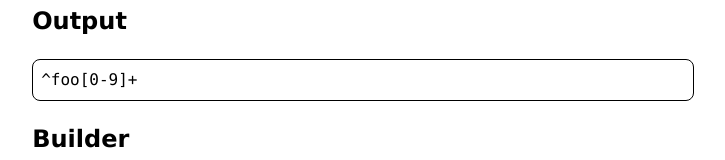
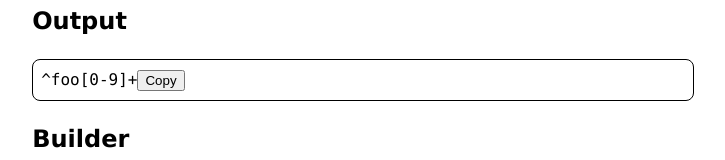
Before and after one commit to azdavis/regex-builder, a React (Create React App) app: page / in a window 1280 px wide. Shown: the part 222-382 px from the top of the page, without its empty margins (277-1002 px from the left). Built offline with nearby package versions, Linux system fonts and the light colour scheme.

Commit message:
Add copy button

```diff
--- a/src/App.tsx
+++ b/src/App.tsx
@@ -70,7 +70,7 @@ export function App(): ReactElement {
       setVal(x);
     }
   }
-  const s = showRegex(val);
+  const reString = showRegex(val);
   return (
     <>
       <h1>Regex Builder</h1>
@@ -104,11 +104,14 @@ export function App(): ReactElement {
         </details>
       </div>
       <h2>Output</h2>
-      {s === null ? (
+      {reString === null ? (
         <div className="round-box bg-red">Error: Incomplete regex.</div>
       ) : (
         <div className="round-box overflow-wrap-anywhere">
-          <code>{s}</code>
+          <code>{reString}</code>
+          <button onClick={() => navigator.clipboard.writeText(reString)}>
+            Copy
+          </button>
         </div>
       )}
       <h2>Builder</h2>
```
